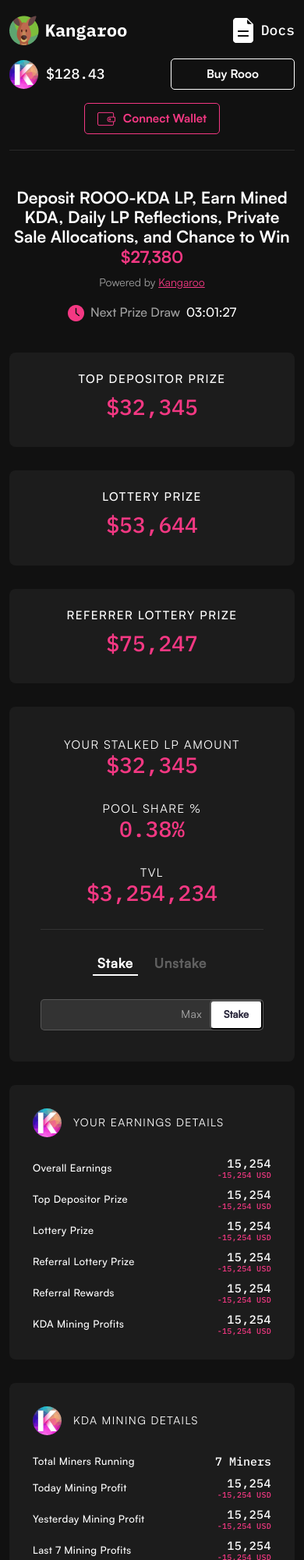
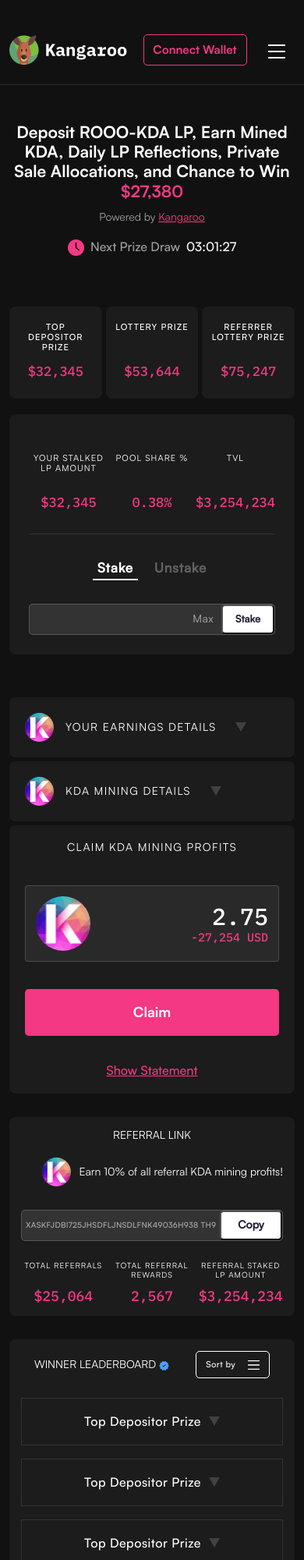
Before and after one commit to Jubaear-islam-Fahim/kangaroo, a plain HTML site: page index.html in a window 390 px wide. Shown: the top 2000 px of the page at 78% size. Drawn offline with nearby package versions, Linux system fonts and the light colour scheme.

Commit message:
resopnsive add

```diff
--- a/assets/css/style.scss
+++ b/assets/css/style.scss
@@ -83,15 +83,12 @@ h5 {
     gap: 30px;
 }
 
-.header-content {
-    display: grid;
+
+.nab_bar {
     grid-template-columns: 1fr 380px 200px;
     padding: 40px 0 20px;
     border-bottom: 1.4px solid rgba(255, 255, 255, 0.1);
-
-    .header-left {
-        display: flex;
-        align-items: center;
+}
 
 .docs {
     margin-left: auto;
@@ -104,7 +101,6 @@ h5 {
     color: var(--white-color);
     padding-right: 30px;
 }
-    }
 
 .header-center {
     display: flex;
@@ -113,7 +109,8 @@ h5 {
     justify-content: center;
     border-left: 1.4px solid rgba(255, 255, 255, 0.1);
     border-right: 1.4px solid rgba(255, 255, 255, 0.1);
-        padding: 0 30px;
+    padding: 0 30px !important;
+    gap: 30px;
 
     .mark-header {
         img {
@@ -147,9 +144,6 @@ h5 {
     }
 }
 
-    .header-right {
-        margin-left: auto;
-
 .wallet-btn {
     border: 1px solid var(--primary-color);
     border-radius: 5px;
@@ -164,13 +158,14 @@ h5 {
     justify-content: center;
     gap: 10px;
     transition: all .2s linear;
-            &:hover{
+    margin-left: 26px;
+
+    &:hover {
         background-color: var(--primary-color);
         color: var(--white-color);
-                img{
+
+        img {
             filter: invert(100%) sepia(0%) saturate(7425%) hue-rotate(42deg) brightness(224%) contrast(118%);
-                }
-            }
         }
     }
 }
@@ -655,9 +650,26 @@ h5 {
     }
 }
 
+.navbar-toggler{
+    border: 0;
+}
+
+.desktop-none {
+    display: none;
+}
+
+@media (min-width: 1200px) {
+
+    .details-list,
+    .winner-list {
+        display: block !important;
+    }
+}
+
 @media (max-width: 1199.98px) {
     .col_3 {
-        grid-template-columns: repeat(auto-fill, minmax(255px, 1fr));
+        grid-template-columns: repeat(auto-fill, minmax(28%, 1fr));
+        gap: 15px;
     }
 
     .profits-cont .profits-box {
@@ -680,14 +692,61 @@ h5 {
         grid-column: 1/-1;
         order: 1;
     }
+
     .details-content.col_3 {
         grid-template-columns: repeat(auto-fill, minmax(35%, 1fr));
     }
+
     .winner-content {
         grid-template-columns: repeat(auto-fill, minmax(285px, 1fr));
     }
+
     .winner-list li .text-l {
         font-size: 13px;
+    }
+}
+
+@media (max-width: 991.98px) {
+    .desktop-none {
+        display: block;
+    }
+    .phone-none {
+        display: none;
+    }
+    .details-item {
+        padding: 20px;
+    }
+    .details-content.col_3 {
+        grid-template-columns: repeat(auto-fill, minmax(100%, 1fr));
+    }
+    .winner-list,
+    .details-list{
+        display: none;
+    }
+    .winner-con {
+        padding: 15px;
+    }
+
+    .phone-accordion{
+        cursor: pointer;
+        &::after{
+            content: url(../img/down-i.png);
+            margin-left: 10px;
+        }
+    }
+    .wallet-btn{
+        width: 133px;
+        margin-left: auto;
+        img{
+            display: none;
+        }
+    }
+    a.navbar-brand {
+        margin-right: 0;
+    }
+    .desktop-none.ms-auto {
+        margin-left: 0 !important;
+        padding: 0;
     }
 }
 
@@ -695,47 +754,65 @@ h5 {
     .header-content {
         grid-template-columns: 1fr;
         padding: 20px 0;
+    }
 
-    }
 
     .header-content .header-right {
         margin: 0 auto;
     }
-    .header-content .header-center{
+
+    .header-content .header-center {
         margin: 17px 0;
         padding: 0;
         border: 0;
     }
-    .header-content .header-left .docs{
+
+    .header-content .header-left .docs {
         padding-right: 0;
     }
+
     h1 {
         font-size: 21px;
     }
+
     h5 {
         font-size: 14px;
     }
+
+    .stake-con {
+        margin-top: 20px;
+        padding: 25px;
+    }
+
+
     .stake-unstake-content .stake-unstake-item h5,
     .many-content .many-item h4 {
-        font-size: 15px;
+        font-size: 13px;
+        min-height: 53px;
     }
+
+    .many-content .many-item {
+        padding: 20px 10px 25px;
+    }
+
     .stake-unstake-content .stake-unstake-item h3,
     .many-content .many-item h2 {
-        font-size: 28px;
+        font-size: 20px;
     }
-    .details-content.col_3 {
-        grid-template-columns: 1fr;
-    }
+
     .stake-form .nav-link {
         font-size: 17px;
     }
+
     .stake-form form button {
         max-width: 68px;
         font-size: 13px;
     }
+
     .stake-form form {
         height: 40px;
     }
+
     .stake-form form label {
         font-size: 14px;
         padding: 0 10px 0 5px;
@@ -744,76 +821,137 @@ h5 {
     .details-item .title h5 {
         font-size: 14px;
     }
+
     .details-item .details-list li .text-l {
         font-size: 13px;
     }
+
     .details-item .details-list li .text-r span {
 
         font-size: 15px;
     }
+
     .details-item .details-list li .text-r .usd {
         font-size: 10px;
     }
+
     .details-item .details-list li {
         margin: 10px 0;
     }
+
     .details-item .details-list li .text-r h6 {
         font-size: 15px;
     }
+
     .referral-con {
         padding: 25px;
     }
+
     .referral-form form button {
         max-width: 80px;
         font-size: 14px;
     }
+
     .referral-form form input {
         padding: 5px;
         font-size: 10px;
     }
+
     .referral-form form {
         height: 40px;
     }
+
     .referral-content .referral-item h3 {
         font-size: 28px;
     }
+
     .referral-content .referral-item h5 {
         font-size: 12px;
     }
-    .winner-content{
-        gap: 30px;
+
+    .winner-content {
+        gap: 17px;
     }
-    .winner-con {
-        padding: 30px;
 
-    }
     .winner-item {
         border: 1.4px solid rgba(255, 255, 255, 0.1) !important;
 
     }
+
     .winner-item h6 {
         font-size: 16px;
     }
+
     .winner-header .sort-by {
         margin: 20px auto 0;
         font-size: 11px;
-        height: 40px;
-        width: 120px;
+        height: 35px;
+        width: 95px;
         gap: 16px;
+        margin-top: 0;
     }
+
     .winner-header h5 {
         margin: 0 auto;
     }
+
     .winner-header img {
         height: 12px;
     }
+
     .winner-list li .text-r span {
         font-size: 15px;
     }
+
     .winner-list li .text-r .usd {
         font-size: 10px;
     }
+
     .referral-head .text {
         margin: 0 auto;
     }
+
+
 }
+
+@media (max-width: 576px) {
+
+    .stake-unstake-content .stake-unstake-item h5,
+    .many-content .many-item h4 {
+        font-size: 11px;
+    }
+
+    .col_3 {
+        gap: 5px;
+        padding-top: 25px;
+    }
+
+    .referral-con {
+        padding: 15px;
+    }
+
+    .referral-content .referral-item h5 {
+        font-size: 10px;
+        min-height: 35px;
+    }
+
+    .referral-content .referral-item h3 {
+        font-size: 18px;
+    }
+
+    .stake-unstake-content .stake-unstake-item h3, .many-content .many-item h2 {
+        font-size: 17px;
+    }
+
+}
+
+@media (max-width: 380px){
+    a.navbar-brand img {
+        height: 28px;
+    }
+    .wallet-btn {
+        width: 120px;
+        font-size: 13px;
+        height: 35px;
+    }
+}
--- a/index.html
+++ b/index.html
@@ -12,36 +12,59 @@
 
 <body>
 
-    <header class="header-area">
+    <nav class="navbar navbar-expand-lg nab_bar">
         <div class="container">
-            <div class="row">
-                <div class="col-lg-12">
-                    <div class="header-content">
-                        <div class="header-left">
-                            <a href="#" class="logo"><img src="assets/img/logo.png" alt="logo"></a>
+            <a class="navbar-brand" href="#">
+                <img src="assets/img/logo.png" alt="logo">
+            </a>
+            <div class="desktop-none ms-auto">
+                <a class="nav-link wallet-btn" href="#">
+                    <img src="assets/img/wallet.png" alt="icon">
+                    Connect Wallet
+                </a>
+            </div>
+            <button class="navbar-toggler" type="button" data-bs-toggle="offcanvas" data-bs-target="#offcanvasNavbar"
+                aria-controls="offcanvasNavbar">
+                <img src="assets/img/nav.png" alt="icon">
+            </button>
+            <div class="offcanvas offcanvas-end" tabindex="-1" id="offcanvasNavbar"
+                aria-labelledby="offcanvasNavbarLabel">
+                <div class="offcanvas-header">
+                    <h5 class="offcanvas-title" id="offcanvasNavbarLabel">
+                        <img src="assets/img/logo.png" alt="logo">
+                    </h5>
+                    <button type="button" class="btn-close" data-bs-dismiss="offcanvas" aria-label="Close"></button>
+                </div>
+                <div class="offcanvas-body">
+                    <ul class="navbar-nav justify-content-end flex-grow-1 pe-3">
+                        <li class="nav-item">
+                            <a class="nav-link" href="#">
                                 <div class="docs">
                                     <img src="assets/img/text-document.png" alt="icon">
                                     <span>Docs</span>
                                 </div>
-                        </div>
-                        <div class="header-center">
+                            </a>
+                        </li>
+                        <li class="nav-item">
+                            <div class="nav-link header-center">
                                 <div class="mark-header">
                                     <img src="assets/img/image.png" alt="img" width="37" height="37">
                                     <span>$128.43</span>
                                 </div>
                                 <a href="#" class="buy-btn">Buy Rooo</a>
                             </div>
-                        <div class="header-right">
-                            <a href="#" class="wallet-btn">
-                                <img src="assets/img/wallet.png" alt="icon"> Connect
-                                Wallet
+                        </li>
+                        <li class="nav-item">
+                            <a class="nav-link wallet-btn phone-none" href="#">
+                                <img src="assets/img/wallet.png" alt="icon">
+                                Connect Wallet
                             </a>
+                        </li>
+                    </ul>
                 </div>
             </div>
         </div>
-            </div>
-        </div>
-    </header>
+    </nav>
 
     <div class="banner-area mt-5">
         <div class="container">
@@ -147,7 +170,7 @@
                 <div class="col-lg-12">
                     <div class="details-content col_3">
                         <div class="details-item">
-                            <div class="title">
+                            <div class="title phone-accordion">
                                 <img src="assets/img/image.png" alt="image" width="37" height="37">
                                 <h5>your earnings details</h5>
                             </div>
@@ -225,7 +248,7 @@
                             </div>
                         </div>
                         <div class="details-item">
-                            <div class="title">
+                            <div class="title phone-accordion">
                                 <img src="assets/img/image.png" alt="image" width="37" height="37">
                                 <h5>kda mining details</h5>
                             </div>
@@ -345,7 +368,7 @@
                         </div>
                         <div class="winner-content">
                             <div class="winner-item">
-                                <h6>Top Depositor Prize</h6>
+                                <h6 class="phone-accordion">Top Depositor Prize</h6>
                                 <ul class="winner-list">
                                     <li>
                                         <div class="text-l">
@@ -377,7 +400,7 @@
                                 </ul>
                             </div>
                             <div class="winner-item">
-                                <h6>Top Depositor Prize</h6>
+                                <h6 class="phone-accordion">Top Depositor Prize</h6>
                                 <ul class="winner-list">
                                     <li>
                                         <div class="text-l">
@@ -409,7 +432,7 @@
                                 </ul>
                             </div>
                             <div class="winner-item">
-                                <h6>Top Depositor Prize</h6>
+                                <h6 class="phone-accordion">Top Depositor Prize</h6>
                                 <ul class="winner-list">
                                     <li>
                                         <div class="text-l">
@@ -449,6 +472,22 @@
 
 
     <script src="https://cdn.jsdelivr.net/npm/bootstrap@5.2.0-beta1/dist/js/bootstrap.bundle.min.js"></script>
+    <script>
+        var accord = document.getElementsByClassName("phone-accordion");
+        var i;
+
+        for (i = 0; i < accord.length; i++) {
+            accord[i].addEventListener("click", function () {
+                this.classList.toggle("active");
+                var accordion_list = this.nextElementSibling;
+                if (accordion_list.style.display === "block") {
+                    accordion_list.style.display = "none";
+                } else {
+                    accordion_list.style.display = "block";
+                }
+            });
+        }
+    </script>
 </body>
 
 </html>
```
Also changed, not shown: assets/css/style.css, assets/img/down-i.png (added), 1 other file. Lines whose indentation alone changed are shown as unchanged.
